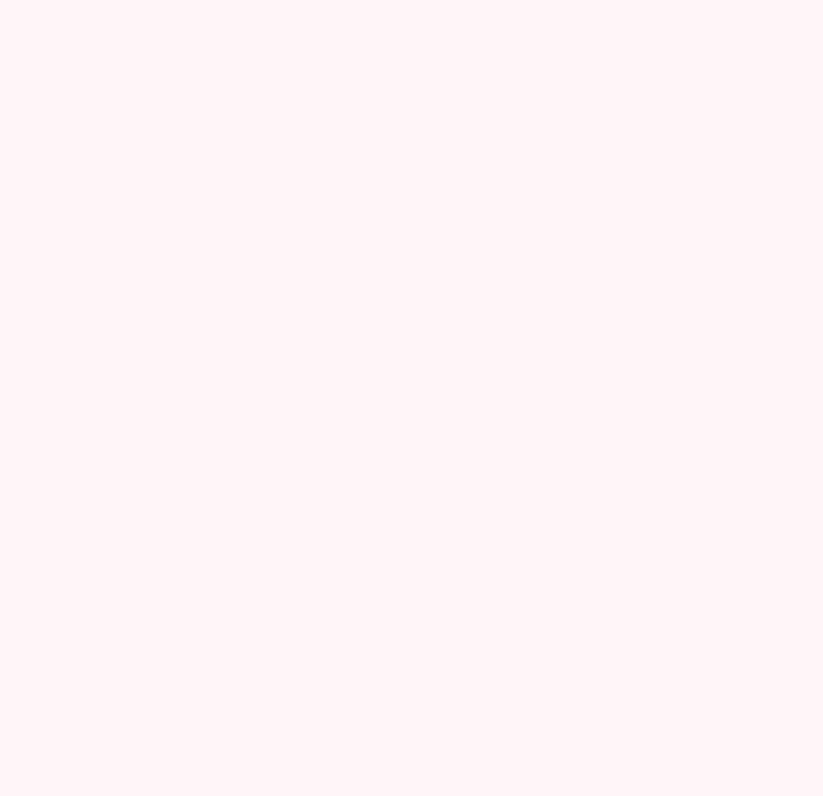
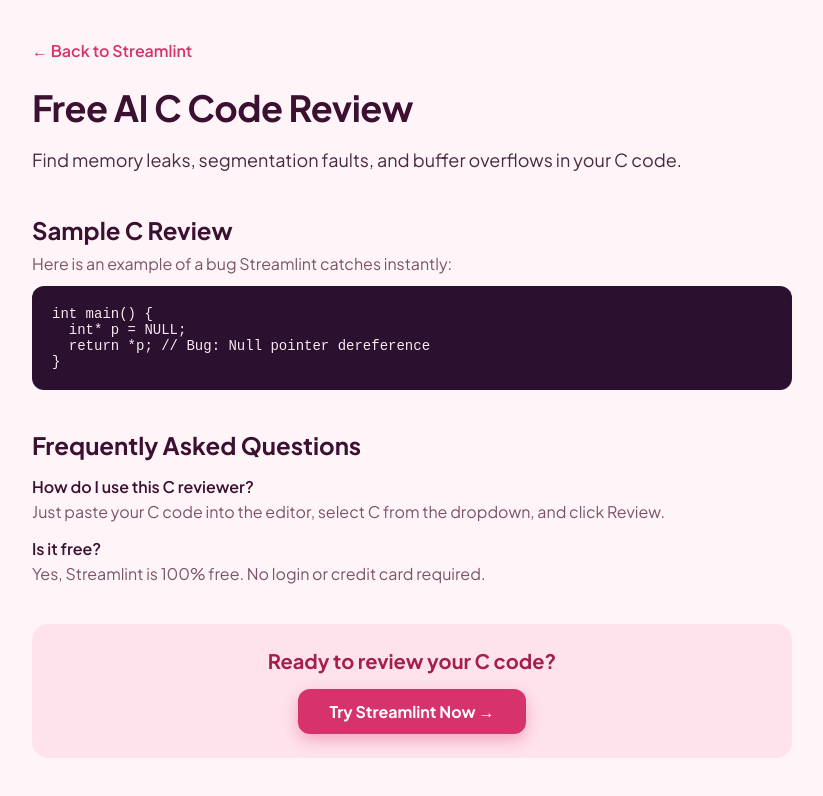
Before and after one commit to Ruchika402/streamlint, a React (Vite) app in the folder frontend/: page /c-code-review in a window 1280 px wide. Before the commit this address had no page. Shown: the top 796 px of the page, without its empty margins (228-1051 px from the left). Built offline with nearby package versions, Linux system fonts and the light colour scheme.

Commit message:
feat: add SEO pages for all 15 languages and sitemap

```diff
--- a/frontend/index.html
+++ b/frontend/index.html
@@ -4,6 +4,19 @@
     <meta charset="UTF-8" />
     <link rel="icon" type="image/svg+xml" href="/favicon.svg" />
     <meta name="viewport" content="width=device-width, initial-scale=1.0" />
+
+    <meta property="og:type" content="website" />
+    <meta property="og:url" content="https://streamlint.vercel.app/" />
+    <meta property="og:title" content="Streamlint - Real-Time AI Code Reviewer" />
+    <meta property="og:description" content="Paste code, watch the AI review stream in, share the link. Zero login, zero friction." />
+    <meta property="og:image" content="https://streamlint.vercel.app/streamlint-demo.png" />
+
+
+    <meta property="twitter:card" content="summary_large_image" />
+    <meta property="twitter:url" content="https://streamlint.vercel.app/" />
+    <meta property="twitter:title" content="Streamlint - Real-Time AI Code Reviewer" />
+    <meta property="twitter:description" content="Paste code, watch the AI review stream in, share the link." />
+    <meta property="twitter:image" content="https://streamlint.vercel.app/streamlint-demo.png" />
     <script src="https://challenges.cloudflare.com/turnstile/v0/api.js" async defer></script>
     <title>Streamlint · Real-Time AI Code Reviewer</title>
   </head>
--- a/frontend/src/App.tsx
+++ b/frontend/src/App.tsx
@@ -1,5 +1,6 @@
 import { BrowserRouter, Routes, Route } from 'react-router-dom';
 import SessionPage from './pages/SessionPage';
+import SeoPage from './pages/SeoPage';
 
 function App() {
   return (
@@ -7,6 +8,52 @@ function App() {
       <Routes>
         <Route path="/" element={<SessionPage />} />
         <Route path="/s/:token" element={<SessionPage />} />
+
+        <Route path="/python-code-review" element={
+          <SeoPage language="Python" title="Free AI Python Code Review" description="Get instant AI-powered code reviews for your Python projects. Find bugs, security issues, and style improvements in seconds." sampleCode={'def divide(a, b):\n    return a / b\n\nprint(divide(10, 0)) # Bug: Division by zero'} />
+        } />
+        <Route path="/django-code-review" element={
+          <SeoPage language="Django" title="Free AI Django Code Review" description="Automated code reviews for Django applications. Catch security vulnerabilities and performance bottlenecks." sampleCode={'from django.http import JsonResponse\n\ndef get_user(request):\n    # Bug: Missing auth check\n    return JsonResponse({\'user\': \'admin\'})'} />
+        } />
+        <Route path="/javascript-code-review" element={
+          <SeoPage language="JavaScript" title="Free AI JavaScript Code Review" description="Real-time AI code reviews for JavaScript and TypeScript. Improve your code quality instantly." sampleCode={'function divide(a, b) {\n  return a / b;\n}\nconsole.log(divide(10, 0)); // Bug: Division by zero'} />
+        } />
+        <Route path="/java-code-review" element={
+          <SeoPage language="Java" title="Free AI Java Code Review" description="Automated Java code reviews. Find NullPointerExceptions, memory leaks, and concurrency bugs." sampleCode={'public class Main {\n  public static void main(String[] args) {\n    int x = 10 / 0; // Bug: Division by zero\n  }\n}'} />
+        } />
+        <Route path="/c-code-review" element={
+          <SeoPage language="C" title="Free AI C Code Review" description="Find memory leaks, segmentation faults, and buffer overflows in your C code." sampleCode={'int main() {\n  int* p = NULL;\n  return *p; // Bug: Null pointer dereference\n}'} />
+        } />
+        <Route path="/cpp-code-review" element={
+          <SeoPage language="C++" title="Free AI C++ Code Review" description="Modern C++ code reviews. Catch memory issues, undefined behavior, and performance bottlenecks." sampleCode={'int main() {\n  int* p = nullptr;\n  return *p; // Bug: Null pointer dereference\n}'} />
+        } />
+        <Route path="/csharp-code-review" element={
+          <SeoPage language="C#" title="Free AI C# Code Review" description="Automated C# and .NET code reviews. Find exceptions and performance issues." sampleCode={'public class Program {\n  public static void Main() {\n    int x = 10 / 0; // Bug: DivideByZeroException\n  }\n}'} />
+        } />
+        <Route path="/go-code-review" element={
+          <SeoPage language="Go" title="Free AI Go Code Review" description="Idiomatic Go code reviews. Find goroutine leaks, race conditions, and error handling issues." sampleCode={'package main\n\nfunc main() {\n  var a int = 10\n  var b int = 0\n  println(a / b) // Bug: Division by zero panic\n}'} />
+        } />
+        <Route path="/rust-code-review" element={
+          <SeoPage language="Rust" title="Free AI Rust Code Review" description="Find unwraps, borrow checker issues, and unsafe blocks in your Rust code." sampleCode={'fn main() {\n  let x: i32 = 10;\n  let y: i32 = 0;\n  println!("{}", x / y); // Bug: Panic on division by zero\n}'} />
+        } />
+        <Route path="/ruby-code-review" element={
+          <SeoPage language="Ruby" title="Free AI Ruby Code Review" description="Automated Ruby code reviews. Find N+1 queries, nil errors, and security issues." sampleCode={'def divide(a, b)\n  a / b\nend\n\nputs divide(10, 0) # Bug: ZeroDivisionError'} />
+        } />
+        <Route path="/php-code-review" element={
+          <SeoPage language="PHP" title="Free AI PHP Code Review" description="Find SQL injection, XSS, and type errors in your PHP code." sampleCode={'<?php\nfunction divide($a, $b) {\n  return $a / $b;\n}\necho divide(10, 0); // Bug: Division by zero warning\n?>'} />
+        } />
+        <Route path="/html-code-review" element={
+          <SeoPage language="HTML" title="Free AI HTML Code Review" description="Check your HTML for accessibility issues, missing tags, and semantic errors." sampleCode={'<div>\n  <p>Hello World</p>\n</div> <!-- Missing lang attribute and semantic HTML -->'} />
+        } />
+        <Route path="/swift-code-review" element={
+          <SeoPage language="Swift" title="Free AI Swift Code Review" description="Find force unwraps, memory leaks, and concurrency issues in iOS and macOS code." sampleCode={'let x: Int = 10\nlet y: Int = 0\nlet z = x / y // Bug: Division by zero crash'} />
+        } />
+        <Route path="/r-code-review" element={
+          <SeoPage language="R" title="Free AI R Code Review" description="Statistical code reviews for R. Find vectorization issues and data type mismatches." sampleCode={'x <- c(1, 2, 3)\ny <- mean(x)\nprint(y) # Suggestion: check for missing values (NA)'} />
+        } />
+        <Route path="/sql-code-review" element={
+          <SeoPage language="SQL" title="Free AI SQL Code Review" description="Find SQL injection risks, missing indexes, and inefficient queries." sampleCode={'SELECT * FROM users WHERE id = " + user_input + "; -- Bug: SQL Injection'} />
+        } />
       </Routes>
     </BrowserRouter>
   );
--- /dev/null
+++ b/frontend/src/pages/SeoPage.tsx
@@ -0,0 +1,48 @@
+import { Link } from 'react-router-dom';
+
+interface SeoPageProps {
+  language: string;
+  title: string;
+  description: string;
+  sampleCode: string;
+}
+
+export default function SeoPage({ language, title, description, sampleCode }: SeoPageProps) {
+  return (
+    <div style={{ padding: '40px 20px', maxWidth: '800px', margin: '0 auto', fontFamily: 'Plus Jakarta Sans, sans-serif' }}>
+      <Link to="/" style={{ color: 'var(--accent)', textDecoration: 'none', fontWeight: 600 }}>← Back to Streamlint</Link>
+
+      <h1 style={{ fontSize: '36px', fontWeight: 800, color: 'var(--ink)', marginTop: '24px', letterSpacing: '-0.5px' }}>
+        {title}
+      </h1>
+      <p style={{ fontSize: '18px', marginTop: '16px', color: 'var(--text)', lineHeight: 1.6 }}>
+        {description}
+      </p>
+
+      <h2 style={{ fontSize: '24px', fontWeight: 700, marginTop: '40px', color: 'var(--ink)' }}>Sample {language} Review</h2>
+      <p style={{ color: 'var(--muted)', marginTop: '8px' }}>Here is an example of a bug Streamlint catches instantly:</p>
+      <pre style={{ background: 'var(--code-bg)', color: 'var(--code-text)', padding: '20px', borderRadius: '12px', marginTop: '12px', overflowX: 'auto', fontSize: '14px' }}>
+        <code>{sampleCode}</code>
+      </pre>
+
+      <h2 style={{ fontSize: '24px', fontWeight: 700, marginTop: '40px', color: 'var(--ink)' }}>Frequently Asked Questions</h2>
+      <div style={{ marginTop: '16px', display: 'flex', flexDirection: 'column', gap: '16px' }}>
+        <div>
+          <p style={{ fontWeight: 600, color: 'var(--ink)' }}>How do I use this {language} reviewer?</p>
+          <p style={{ color: 'var(--muted)', marginTop: '4px' }}>Just paste your {language} code into the editor, select {language} from the dropdown, and click Review.</p>
+        </div>
+        <div>
+          <p style={{ fontWeight: 600, color: 'var(--ink)' }}>Is it free?</p>
+          <p style={{ color: 'var(--muted)', marginTop: '4px' }}>Yes, Streamlint is 100% free. No login or credit card required.</p>
+        </div>
+      </div>
+
+      <div style={{ marginTop: '40px', padding: '24px', background: 'var(--tint)', borderRadius: '16px', textAlign: 'center' }}>
+        <h3 style={{ fontSize: '20px', fontWeight: 700, color: 'var(--accent-deep)' }}>Ready to review your {language} code?</h3>
+        <Link to="/" style={{ display: 'inline-block', marginTop: '16px', background: 'var(--accent)', color: 'white', padding: '12px 32px', borderRadius: '12px', textDecoration: 'none', fontWeight: 700, fontSize: '16px', boxShadow: 'var(--shadow-glow)' }}>
+          Try Streamlint Now →
+        </Link>
+      </div>
+    </div>
+  );
+}
--- a/frontend/src/styles/global.css
+++ b/frontend/src/styles/global.css
@@ -23,27 +23,24 @@ button, input, select { font-family: inherit; }
 
 .header-bar {
   background: var(--surface);
-  padding: 16px 32px;
+  padding: 16px;
   border-bottom: 1px solid var(--border);
   display: flex;
+  flex-wrap: wrap;
   justify-content: space-between;
   align-items: center;
-  position: relative;
-  z-index: 10;
+  gap: 12px;
 }
 
 .main-grid {
   flex: 1;
-  padding: 28px 32px;
-  max-width: 1360px;
+  padding: 28px 16px;
   margin: 0 auto;
   width: 100%;
   display: grid;
-  grid-template-columns: repeat(auto-fit, minmax(380px, 1fr));
+  grid-template-columns: repeat(auto-fit, minmax(min(100%, 380px), 1fr));
   gap: 24px;
   align-items: start;
-  position: relative;
-  z-index: 10;
 }
 
 .card {
```
Also changed, not shown: frontend/public/robots.txt (added), 2 other files (tests, documents, lock files or other folders).
